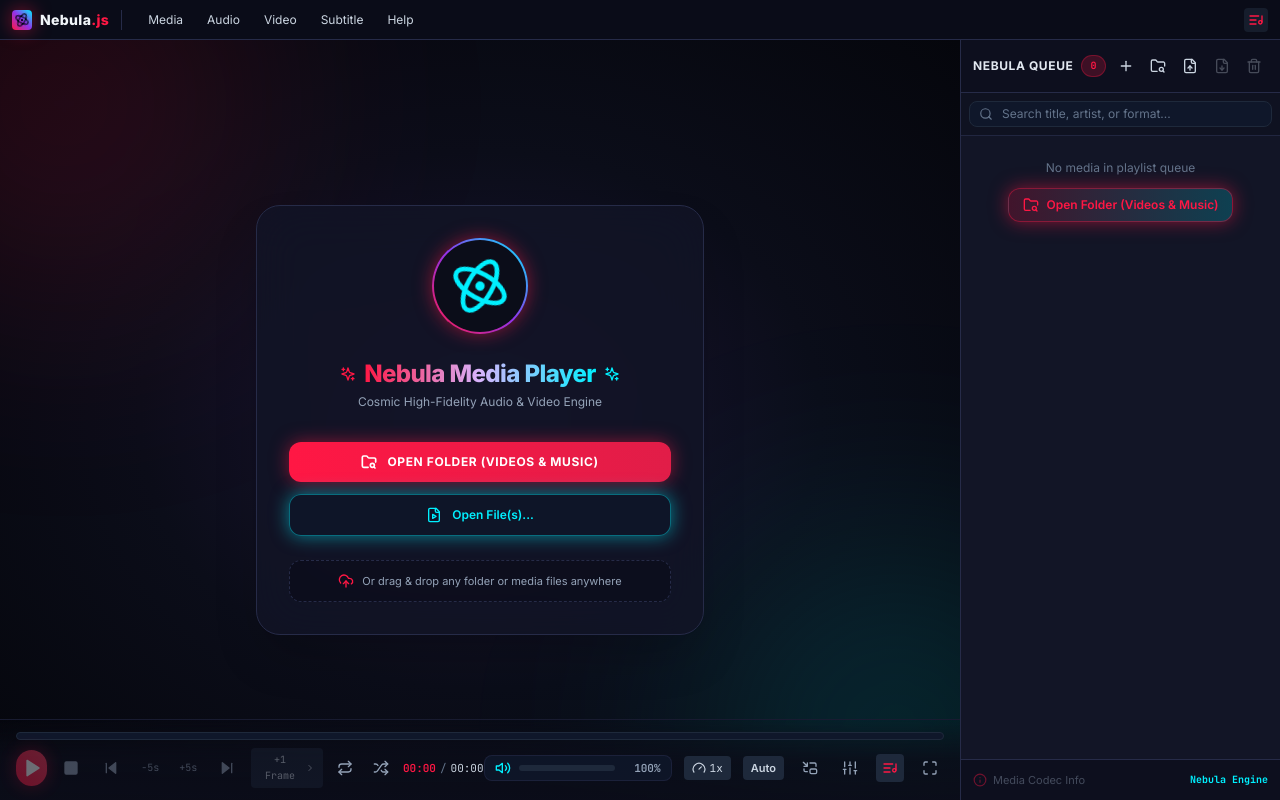
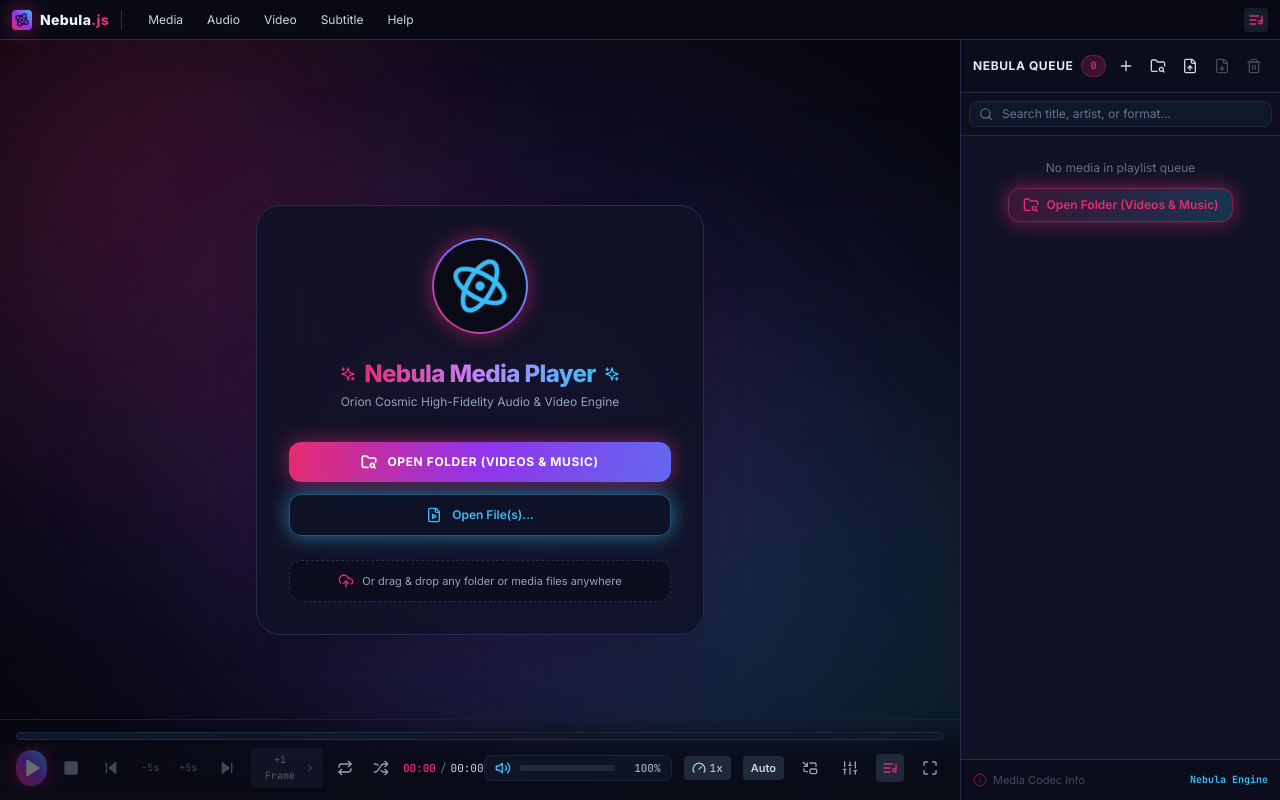
Before and after one commit to elrath017/Nebula, a React (Vite) app: page / in a window 1280 px wide. Built offline with nearby package versions, Linux system fonts and the light colour scheme.

Commit message:
Update theme colors to match exact Orion Nebula photo palette (#E62B70, #8B5CF6, #38BDF8, #090A16)

```diff
--- a/src/components/PlayerControls.tsx
+++ b/src/components/PlayerControls.tsx
@@ -89,23 +89,23 @@ export const PlayerControls: React.FC<PlayerControlsProps> = ({
 
   const getVolumeIcon = () => {
     if (isMuted || volume === 0) return <VolumeX className="w-4 h-4 text-red-400" />;
-    if (volume > 100) return <Volume2 className="w-4 h-4 text-nebula-red animate-pulse" />;
+    if (volume > 100) return <Volume2 className="w-4 h-4 text-[#E62B70] animate-pulse" />;
     if (volume < 50) return <Volume1 className="w-4 h-4 text-slate-300" />;
-    return <Volume2 className="w-4 h-4 text-nebula-blue" />;
+    return <Volume2 className="w-4 h-4 text-[#38BDF8]" />;
   };
 
   return (
     <div
-      className={`absolute bottom-0 left-0 right-0 bg-gradient-to-t from-nebula-dark/95 via-nebula-dark/85 to-transparent backdrop-blur-md border-t border-nebula-border/50 px-4 py-3 flex flex-col justify-between transition-all duration-300 z-30 select-none ${
+      className={`absolute bottom-0 left-0 right-0 bg-gradient-to-t from-[#090A16]/95 via-[#090A16]/85 to-transparent backdrop-blur-md border-t border-[#282C4F]/60 px-4 py-3 flex flex-col justify-between transition-all duration-300 z-30 select-none ${
         isControlsVisible ? 'opacity-100 translate-y-0' : 'opacity-0 translate-y-full pointer-events-none'
       }`}
     >
-      {/* 1. Timeline Scrubber Bar with Cosmic Time Tooltip */}
+      {/* 1. Timeline Scrubber Bar with Orion Time Tooltip */}
       <div className="relative mb-2 group cursor-pointer" onMouseMove={handleScrubberMouseMove} onMouseLeave={() => setHoverTime(null)}>
         {/* Hover Time Tooltip */}
         {hoverTime !== null && (
           <div
-            className="absolute -top-8 bg-nebula-panel text-nebula-blue font-mono text-[11px] font-semibold px-2 py-0.5 rounded-md shadow-glow-blue border border-nebula-border -translate-x-1/2 pointer-events-none z-50"
+            className="absolute -top-8 bg-[#101226] text-[#38BDF8] font-mono text-[11px] font-semibold px-2 py-0.5 rounded-md shadow-glow-blue border border-[#282C4F] -translate-x-1/2 pointer-events-none z-50"
             style={{ left: `${hoverPosition}%` }}
           >
             {formatTime(hoverTime)}
@@ -117,9 +117,9 @@ export const PlayerControls: React.FC<PlayerControlsProps> = ({
           onClick={handleScrubberClick}
           className="relative w-full h-2 bg-slate-900 rounded-full overflow-hidden transition-all group-hover:h-2.5 border border-slate-800"
         >
-          {/* Progress Fill (Nebula Red-to-Cyan Gradient) */}
+          {/* Progress Fill (Orion Magenta-to-Purple-to-Cyan Gradient) */}
           <div
-            className="absolute left-0 top-0 bottom-0 bg-gradient-to-r from-nebula-red via-purple-500 to-nebula-blue transition-all rounded-full shadow-glow-red"
+            className="absolute left-0 top-0 bottom-0 bg-gradient-to-r from-[#E62B70] via-[#8B5CF6] to-[#38BDF8] transition-all rounded-full shadow-glow-red"
             style={{ width: `${progressPercent}%` }}
           />
         </div>
@@ -134,7 +134,7 @@ export const PlayerControls: React.FC<PlayerControlsProps> = ({
             onClick={togglePlay}
             disabled={!currentTrack}
             title="Play / Pause (Space)"
-            className="w-9 h-9 rounded-full bg-gradient-to-tr from-nebula-red to-rose-500 hover:from-rose-500 hover:to-nebula-red text-white flex items-center justify-center transition-all shadow-glow-red active:scale-95 disabled:opacity-40"
+            className="w-9 h-9 rounded-full bg-gradient-to-tr from-[#E62B70] via-[#9333EA] to-[#38BDF8] hover:from-[#F43F5E] hover:to-[#38BDF8] text-white flex items-center justify-center transition-all shadow-glow-red active:scale-95 disabled:opacity-40"
           >
             {playbackStatus === 'Playing' ? (
               <Pause className="w-5 h-5 fill-white" />
@@ -168,7 +168,7 @@ export const PlayerControls: React.FC<PlayerControlsProps> = ({
             onClick={() => jumpRelative(-5)}
             disabled={!currentTrack}
             title="Jump Backward 5s (Left Arrow)"
-            className="px-1.5 py-1 rounded text-slate-400 hover:text-nebula-blue hover:bg-slate-800 transition-colors font-mono text-[10px] disabled:opacity-40"
+            className="px-1.5 py-1 rounded text-slate-400 hover:text-[#38BDF8] hover:bg-slate-800 transition-colors font-mono text-[10px] disabled:opacity-40"
           >
             -5s
           </button>
@@ -178,7 +178,7 @@ export const PlayerControls: React.FC<PlayerControlsProps> = ({
             onClick={() => jumpRelative(5)}
             disabled={!currentTrack}
             title="Jump Forward 5s (Right Arrow)"
-            className="px-1.5 py-1 rounded text-slate-400 hover:text-nebula-blue hover:bg-slate-800 transition-colors font-mono text-[10px] disabled:opacity-40"
+            className="px-1.5 py-1 rounded text-slate-400 hover:text-[#38BDF8] hover:bg-slate-800 transition-colors font-mono text-[10px] disabled:opacity-40"
           >
             +5s
           </button>
@@ -198,7 +198,7 @@ export const PlayerControls: React.FC<PlayerControlsProps> = ({
             onClick={stepFrame}
             disabled={!currentTrack}
             title="Frame-by-Frame Advance (E)"
-            className="px-2 py-1 rounded bg-slate-800/90 text-slate-300 hover:text-nebula-red hover:bg-slate-700 transition-colors font-mono text-[10px] flex items-center space-x-1 disabled:opacity-40"
+            className="px-2 py-1 rounded bg-slate-800/90 text-slate-300 hover:text-[#E62B70] hover:bg-slate-700 transition-colors font-mono text-[10px] flex items-center space-x-1 disabled:opacity-40"
           >
             <span>+1 Frame</span>
             <ChevronRight className="w-3 h-3" />
@@ -209,7 +209,7 @@ export const PlayerControls: React.FC<PlayerControlsProps> = ({
             onClick={toggleLoop}
             title={`Loop Mode: ${isLooping}`}
             className={`p-1.5 rounded transition-colors ${
-              isLooping !== 'off' ? 'text-nebula-red bg-nebula-red/15 font-bold' : 'text-slate-400 hover:text-slate-200'
+              isLooping !== 'off' ? 'text-[#E62B70] bg-[#E62B70]/15 font-bold' : 'text-slate-400 hover:text-slate-200'
             }`}
           >
             <Repeat className="w-4 h-4" />
@@ -219,7 +219,7 @@ export const PlayerControls: React.FC<PlayerControlsProps> = ({
             onClick={toggleShuffle}
             title={`Shuffle: ${isShuffle ? 'On' : 'Off'}`}
             className={`p-1.5 rounded transition-colors ${
-              isShuffle ? 'text-nebula-red bg-nebula-red/15 font-bold' : 'text-slate-400 hover:text-slate-200'
+              isShuffle ? 'text-[#E62B70] bg-[#E62B70]/15 font-bold' : 'text-slate-400 hover:text-slate-200'
             }`}
           >
             <Shuffle className="w-4 h-4" />
@@ -227,7 +227,7 @@ export const PlayerControls: React.FC<PlayerControlsProps> = ({
 
           {/* Time Display */}
           <div className="font-mono text-slate-300 text-[11px] ml-2 hidden md:inline">
-            <span className="text-nebula-red font-semibold">{formatTime(currentTime)}</span>
+            <span className="text-[#E62B70] font-semibold">{formatTime(currentTime)}</span>
             <span className="text-slate-500 mx-1">/</span>
             <span>{formatTime(duration)}</span>
           </div>
@@ -236,7 +236,7 @@ export const PlayerControls: React.FC<PlayerControlsProps> = ({
         {/* Right Section: Audio Boost, Speed, Aspect Ratio, Modals & Window Controls */}
         <div className="flex items-center space-x-2 sm:space-x-3">
           {/* Volume Control Slider with 200% Boost Indicator */}
-          <div className="flex items-center space-x-2 bg-slate-900/90 border border-nebula-border/60 px-2.5 py-1 rounded-lg">
+          <div className="flex items-center space-x-2 bg-slate-900/90 border border-[#282C4F]/60 px-2.5 py-1 rounded-lg">
             <button onClick={toggleMute} title="Mute / Unmute (M)">
               {getVolumeIcon()}
             </button>
@@ -246,11 +246,11 @@ export const PlayerControls: React.FC<PlayerControlsProps> = ({
               max="200"
               value={isMuted ? 0 : volume}
               onChange={(e) => setVolume(Number(e.target.value))}
-              className="w-16 sm:w-24 accent-nebula-red"
+              className="w-16 sm:w-24 accent-[#E62B70]"
             />
             <span
               className={`font-mono text-[11px] min-w-[38px] text-right font-semibold ${
-                volume > 100 ? 'text-nebula-red font-bold' : 'text-slate-400'
+                volume > 100 ? 'text-[#E62B70] font-bold' : 'text-slate-400'
               }`}
             >
               {isMuted ? '0%' : `${volume}%`}
@@ -261,7 +261,7 @@ export const PlayerControls: React.FC<PlayerControlsProps> = ({
           <div className="relative">
             <button
               onClick={() => setShowSpeedMenu(!showSpeedMenu)}
-              className="px-2 py-1 rounded bg-slate-800 text-slate-300 hover:text-nebula-blue transition-colors flex items-center space-x-1 text-[11px] font-mono"
+              className="px-2 py-1 rounded bg-slate-800 text-slate-300 hover:text-[#38BDF8] transition-colors flex items-center space-x-1 text-[11px] font-mono"
               title="Playback Speed ([ and ])"
             >
               <Gauge className="w-3.5 h-3.5" />
@@ -269,7 +269,7 @@ export const PlayerControls: React.FC<PlayerControlsProps> = ({
             </button>
 
             {showSpeedMenu && (
-              <div className="absolute bottom-full right-0 mb-2 w-28 bg-nebula-panel border border-nebula-border rounded-lg shadow-2xl py-1 z-50">
+              <div className="absolute bottom-full right-0 mb-2 w-28 bg-[#101226] border border-[#282C4F] rounded-lg shadow-2xl py-1 z-50">
                 {[0.25, 0.5, 0.75, 1.0, 1.25, 1.5, 2.0].map((s) => (
                   <button
                     key={s}
@@ -277,12 +277,12 @@ export const PlayerControls: React.FC<PlayerControlsProps> = ({
                       setPlaybackSpeed(s);
                       setShowSpeedMenu(false);
                     }}
-                    className={`w-full text-left px-3 py-1 text-[11px] hover:bg-nebula-red/20 hover:text-nebula-red font-mono flex items-center justify-between ${
-                      playbackSpeed === s ? 'text-nebula-red font-bold' : 'text-slate-300'
+                    className={`w-full text-left px-3 py-1 text-[11px] hover:bg-[#E62B70]/20 hover:text-[#E62B70] font-mono flex items-center justify-between ${
+                      playbackSpeed === s ? 'text-[#E62B70] font-bold' : 'text-slate-300'
                     }`}
                   >
                     <span>{s}x</span>
-                    {playbackSpeed === s && <Sparkles className="w-3 h-3 text-nebula-blue" />}
+                    {playbackSpeed === s && <Sparkles className="w-3 h-3 text-[#38BDF8]" />}
                   </button>
                 ))}
               </div>
@@ -297,7 +297,7 @@ export const PlayerControls: React.FC<PlayerControlsProps> = ({
               setAspectRatio(ratios[nextIdx]);
             }}
             title="Aspect Ratio (A)"
-            className="px-2 py-1 rounded bg-slate-800 text-slate-300 hover:text-nebula-blue transition-colors text-[11px] font-semibold hidden lg:inline"
+            className="px-2 py-1 rounded bg-slate-800 text-slate-300 hover:text-[#38BDF8] transition-colors text-[11px] font-semibold hidden lg:inline"
           >
             {aspectRatio}
           </button>
@@ -325,7 +325,7 @@ export const PlayerControls: React.FC<PlayerControlsProps> = ({
             onClick={toggleSidebar}
             title="Playlist Sidebar (Ctrl+L)"
             className={`p-1.5 rounded transition-colors ${
-              isSidebarOpen ? 'text-nebula-red bg-slate-800' : 'text-slate-400 hover:text-slate-100 hover:bg-slate-800'
+              isSidebarOpen ? 'text-[#E62B70] bg-slate-800' : 'text-slate-400 hover:text-slate-100 hover:bg-slate-800'
             }`}
           >
             <ListMusic className="w-4 h-4" />
--- a/src/components/VideoViewport.tsx
+++ b/src/components/VideoViewport.tsx
@@ -178,48 +178,49 @@ export const VideoViewport: React.FC<VideoViewportProps> = ({
 
       {/* Toast Notification Overlay */}
       {toastMessage && (
-        <div className="absolute top-6 right-6 z-50 bg-nebula-panel/95 backdrop-blur-md border border-nebula-red/60 text-slate-100 font-semibold px-4 py-2 rounded-xl shadow-glow-red animate-bounce text-sm flex items-center space-x-2">
-          <span className="w-2 h-2 rounded-full bg-nebula-blue animate-ping" />
+        <div className="absolute top-6 right-6 z-50 bg-[#101226]/95 backdrop-blur-md border border-[#E62B70]/60 text-slate-100 font-semibold px-4 py-2 rounded-xl shadow-glow-red animate-bounce text-sm flex items-center space-x-2">
+          <span className="w-2.5 h-2.5 rounded-full bg-[#38BDF8] animate-ping" />
           <span>{toastMessage}</span>
         </div>
       )}
 
       {/* Drag & Drop Visual Overlay */}
       {isDragOver && (
-        <div className="absolute inset-0 z-50 bg-nebula-dark/95 backdrop-blur-md border-4 border-dashed border-nebula-red flex flex-col items-center justify-center text-nebula-blue space-y-4">
-          <UploadCloud className="w-20 h-20 text-nebula-red animate-bounce" />
-          <h2 className="text-2xl font-extrabold tracking-wide text-transparent bg-clip-text bg-gradient-to-r from-nebula-red via-purple-400 to-nebula-blue">
+        <div className="absolute inset-0 z-50 bg-[#090A16]/95 backdrop-blur-md border-4 border-dashed border-[#E62B70] flex flex-col items-center justify-center text-[#38BDF8] space-y-4">
+          <UploadCloud className="w-20 h-20 text-[#E62B70] animate-bounce" />
+          <h2 className="text-2xl font-extrabold tracking-wide text-transparent bg-clip-text bg-gradient-to-r from-[#E62B70] via-[#8B5CF6] to-[#38BDF8]">
             Drop Folder or Media Files Here
           </h2>
           <p className="text-slate-400 text-sm">Extracts videos & music into Nebula playlist queue</p>
         </div>
       )}
 
-      {/* No Track Selected -> High-End Cosmic Nebula Home Screen Viewport */}
+      {/* No Track Selected -> Orion Nebula Visual Home Screen Viewport */}
       {!currentTrack ? (
-        <div className="w-full h-full flex flex-col items-center justify-center p-6 bg-[radial-gradient(ellipse_at_center,_var(--tw-gradient-stops))] from-[#1C1635] via-nebula-dark to-[#05060C] text-slate-100 relative overflow-hidden">
-          {/* Background Nebula Gas Effects */}
-          <div className="absolute -top-32 -left-32 w-96 h-96 rounded-full bg-nebula-red/15 blur-[120px] pointer-events-none" />
-          <div className="absolute -bottom-32 -right-32 w-96 h-96 rounded-full bg-nebula-blue/15 blur-[120px] pointer-events-none" />
+        <div className="w-full h-full flex flex-col items-center justify-center p-6 bg-[radial-gradient(ellipse_at_center,_var(--tw-gradient-stops))] from-[#230C2D] via-[#0F0D24] to-[#04050A] text-slate-100 relative overflow-hidden">
+          {/* Orion Nebula Cosmic Gas Dust Clouds */}
+          <div className="absolute -top-24 -left-24 w-[30rem] h-[30rem] rounded-full bg-[#E62B70]/20 blur-[130px] pointer-events-none" />
+          <div className="absolute top-1/3 left-1/2 -translate-x-1/2 w-[25rem] h-[25rem] rounded-full bg-[#8B5CF6]/20 blur-[120px] pointer-events-none" />
+          <div className="absolute -bottom-24 -right-24 w-[30rem] h-[30rem] rounded-full bg-[#38BDF8]/20 blur-[140px] pointer-events-none" />
 
-          <div className="max-w-md w-full bg-nebula-panel/85 border border-nebula-border rounded-3xl p-8 shadow-2xl backdrop-blur-xl flex flex-col items-center text-center space-y-6 animate-in fade-in zoom-in-95 duration-200 relative z-10">
-            {/* Cosmic Glowing Atom/Nebula Orb Icon */}
-            <div className="w-24 h-24 rounded-full bg-gradient-to-tr from-nebula-red via-purple-600 to-nebula-blue p-0.5 shadow-glow-red flex items-center justify-center transform hover:scale-105 transition-transform duration-300">
-              <div className="w-full h-full bg-nebula-dark rounded-full flex items-center justify-center">
-                <Atom className="w-14 h-14 text-nebula-blue animate-spin-slow" />
+          <div className="max-w-md w-full bg-[#101226]/85 border border-[#282C4F] rounded-3xl p-8 shadow-2xl backdrop-blur-xl flex flex-col items-center text-center space-y-6 animate-in fade-in zoom-in-95 duration-200 relative z-10">
+            {/* Orion Core Orb Icon */}
+            <div className="w-24 h-24 rounded-full bg-gradient-to-tr from-[#E62B70] via-[#8B5CF6] to-[#38BDF8] p-0.5 shadow-glow-red flex items-center justify-center transform hover:scale-105 transition-transform duration-300">
+              <div className="w-full h-full bg-[#090A16] rounded-full flex items-center justify-center">
+                <Atom className="w-14 h-14 text-[#38BDF8] animate-spin-slow" />
               </div>
             </div>
 
             <div>
               <div className="flex items-center justify-center space-x-2 mb-1">
-                <Sparkles className="w-4 h-4 text-nebula-red" />
-                <h1 className="text-2xl font-extrabold tracking-tight text-transparent bg-clip-text bg-gradient-to-r from-nebula-red via-purple-300 to-nebula-blue">
+                <Sparkles className="w-4 h-4 text-[#E62B70]" />
+                <h1 className="text-2xl font-extrabold tracking-tight text-transparent bg-clip-text bg-gradient-to-r from-[#E62B70] via-[#C084FC] to-[#38BDF8]">
                   Nebula Media Player
                 </h1>
-                <Sparkles className="w-4 h-4 text-nebula-blue" />
+                <Sparkles className="w-4 h-4 text-[#38BDF8]" />
               </div>
               <p className="text-xs text-slate-400">
-                Cosmic High-Fidelity Audio & Video Engine
+                Orion Cosmic High-Fidelity Audio & Video Engine
               </p>
             </div>
 
@@ -227,7 +228,7 @@ export const VideoViewport: React.FC<VideoViewportProps> = ({
             <div className="w-full flex flex-col space-y-3 pt-2">
               <button
                 onClick={() => homeFolderInputRef.current?.click()}
-                className="w-full py-3 px-4 rounded-xl bg-gradient-to-r from-nebula-red to-rose-600 hover:from-rose-600 hover:to-nebula-red text-white font-bold shadow-glow-red flex items-center justify-center space-x-2.5 transition-all active:scale-[0.98] text-xs uppercase tracking-wider"
+                className="w-full py-3 px-4 rounded-xl bg-gradient-to-r from-[#E62B70] via-[#9333EA] to-[#6366F1] hover:from-[#F43F5E] hover:to-[#38BDF8] text-white font-bold shadow-glow-red flex items-center justify-center space-x-2.5 transition-all active:scale-[0.98] text-xs uppercase tracking-wider"
               >
                 <FolderSearch className="w-4 h-4 stroke-[2.5]" />
                 <span>Open Folder (Videos & Music)</span>
@@ -235,16 +236,16 @@ export const VideoViewport: React.FC<VideoViewportProps> = ({
 
               <button
                 onClick={() => homeFileInputRef.current?.click()}
-                className="w-full py-3 px-4 rounded-xl bg-slate-900/90 hover:bg-slate-800/90 text-nebula-blue font-semibold border border-nebula-blue/40 shadow-glow-blue flex items-center justify-center space-x-2.5 transition-all active:scale-[0.98] text-xs"
+                className="w-full py-3 px-4 rounded-xl bg-[#101226]/90 hover:bg-[#191C36] text-[#38BDF8] font-semibold border border-[#38BDF8]/40 shadow-glow-blue flex items-center justify-center space-x-2.5 transition-all active:scale-[0.98] text-xs"
               >
-                <FileVideo className="w-4 h-4 text-nebula-blue" />
+                <FileVideo className="w-4 h-4 text-[#38BDF8]" />
                 <span>Open File(s)...</span>
               </button>
             </div>
 
             {/* Drag & Drop Hint Box */}
-            <div className="w-full p-3 rounded-xl border border-dashed border-nebula-border bg-nebula-dark/60 text-[11px] text-slate-400 flex items-center justify-center space-x-2">
-              <UploadCloud className="w-4 h-4 text-nebula-red" />
+            <div className="w-full p-3 rounded-xl border border-dashed border-[#282C4F] bg-[#090A16]/60 text-[11px] text-slate-400 flex items-center justify-center space-x-2">
+              <UploadCloud className="w-4 h-4 text-[#E62B70]" />
               <span>Or drag & drop any folder or media files anywhere</span>
             </div>
           </div>
@@ -286,8 +287,8 @@ export const VideoViewport: React.FC<VideoViewportProps> = ({
           {/* Big Play Pause Overlay Indicator when paused */}
           {playbackStatus === 'Paused' && (
             <div className="absolute inset-0 flex items-center justify-center bg-black/30 pointer-events-none transition-opacity">
-              <div className="w-20 h-20 rounded-full bg-nebula-panel/90 border border-nebula-red/60 flex items-center justify-center text-nebula-red shadow-glow-red">
-                <Play className="w-10 h-10 ml-1 fill-nebula-red" />
+              <div className="w-20 h-20 rounded-full bg-[#101226]/90 border border-[#E62B70]/60 flex items-center justify-center text-[#E62B70] shadow-glow-red">
+                <Play className="w-10 h-10 ml-1 fill-[#E62B70]" />
               </div>
             </div>
           )}
--- a/src/index.css
+++ b/src/index.css
@@ -4,28 +4,28 @@
 
 @layer base {
   body {
-    background-color: #0B0D19;
+    background-color: #090A16;
     @apply text-slate-100 font-sans h-screen w-screen overflow-hidden;
   }
 }
 
-/* Custom Cosmic Scrollbars */
+/* Custom Orion Nebula Scrollbars */
 ::-webkit-scrollbar {
   width: 6px;
   height: 6px;
 }
 
 ::-webkit-scrollbar-track {
-  background: rgba(11, 13, 25, 0.8);
+  background: rgba(9, 10, 22, 0.9);
 }
 
 ::-webkit-scrollbar-thumb {
-  background: rgba(38, 43, 72, 0.8);
+  background: rgba(40, 44, 79, 0.8);
   border-radius: 3px;
 }
 
 ::-webkit-scrollbar-thumb:hover {
-  background: linear-gradient(180deg, #FF1744 0%, #00F0FF 100%);
+  background: linear-gradient(180deg, #E62B70 0%, #8B5CF6 50%, #38BDF8 100%);
 }
 
 /* Custom Range Input Styling for Scrubber & Volume */
@@ -34,7 +34,7 @@ input[type="range"] {
 }
 
 input[type="range"]::-webkit-slider-thumb {
-  @apply appearance-none w-3.5 h-3.5 bg-[#FF1744] rounded-full shadow-glow-red scale-0 hover:scale-125 transition-all duration-150 ease-out;
+  @apply appearance-none w-3.5 h-3.5 bg-[#E62B70] rounded-full shadow-glow-red scale-0 hover:scale-125 transition-all duration-150 ease-out;
 }
 
 div:hover > input[type="range"]::-webkit-slider-thumb,
--- a/tailwind.config.js
+++ b/tailwind.config.js
@@ -7,25 +7,27 @@ export default {
   theme: {
     extend: {
       colors: {
-        'nebula-red': '#FF1744',
-        'nebula-red-hover': '#FF4569',
-        'nebula-blue': '#00F0FF',
-        'nebula-blue-hover': '#38F5FF',
-        'nebula-purple': '#9D4EDD',
-        'nebula-dark': '#0B0D19',
-        'nebula-panel': '#121526',
-        'nebula-panel-light': '#1C2038',
-        'nebula-border': '#262B48',
+        'nebula-red': '#E62B70',
+        'nebula-red-hover': '#F43F5E',
+        'nebula-pink': '#EC4899',
+        'nebula-purple': '#8B5CF6',
+        'nebula-blue': '#38BDF8',
+        'nebula-indigo': '#3B82F6',
+        'nebula-dark': '#090A16',
+        'nebula-panel': '#101226',
+        'nebula-panel-light': '#191C36',
+        'nebula-border': '#282C4F',
         nebula: {
-          red: '#FF1744',
-          'red-hover': '#FF4569',
-          blue: '#00F0FF',
-          'blue-hover': '#38F5FF',
-          purple: '#9D4EDD',
-          dark: '#0B0D19',
-          panel: '#121526',
-          'panel-light': '#1C2038',
-          border: '#262B48',
+          red: '#E62B70',
+          'red-hover': '#F43F5E',
+          pink: '#EC4899',
+          purple: '#8B5CF6',
+          blue: '#38BDF8',
+          indigo: '#3B82F6',
+          dark: '#090A16',
+          panel: '#101226',
+          'panel-light': '#191C36',
+          border: '#282C4F',
         }
       },
       fontFamily: {
@@ -33,13 +35,13 @@ export default {
         mono: ['JetBrains Mono', 'Consolas', 'monospace'],
       },
       boxShadow: {
-        'glow-red': '0 0 18px rgba(255, 23, 68, 0.5)',
-        'glow-blue': '0 0 18px rgba(0, 240, 255, 0.5)',
-        'glow-purple': '0 0 20px rgba(157, 78, 221, 0.5)',
+        'glow-red': '0 0 20px rgba(230, 43, 112, 0.55)',
+        'glow-purple': '0 0 20px rgba(139, 92, 246, 0.55)',
+        'glow-blue': '0 0 20px rgba(56, 189, 248, 0.55)',
       },
       backgroundImage: {
-        'nebula-gradient': 'linear-gradient(135deg, #FF1744 0%, #7C3AED 50%, #00F0FF 100%)',
-        'nebula-glass': 'linear-gradient(180deg, rgba(18, 21, 38, 0.9) 0%, rgba(11, 13, 25, 0.95) 100%)',
+        'orion-gradient': 'linear-gradient(135deg, #E62B70 0%, #8B5CF6 50%, #38BDF8 100%)',
+        'orion-core': 'radial-gradient(circle, rgba(230, 43, 112, 0.3) 0%, rgba(139, 92, 246, 0.2) 40%, rgba(9, 10, 22, 0.98) 100%)',
       },
       animation: {
         'pulse-subtle': 'pulse 3s cubic-bezier(0.4, 0, 0.6, 1) infinite',
```
Also changed, not shown: index.html (+3 -3 lines).
